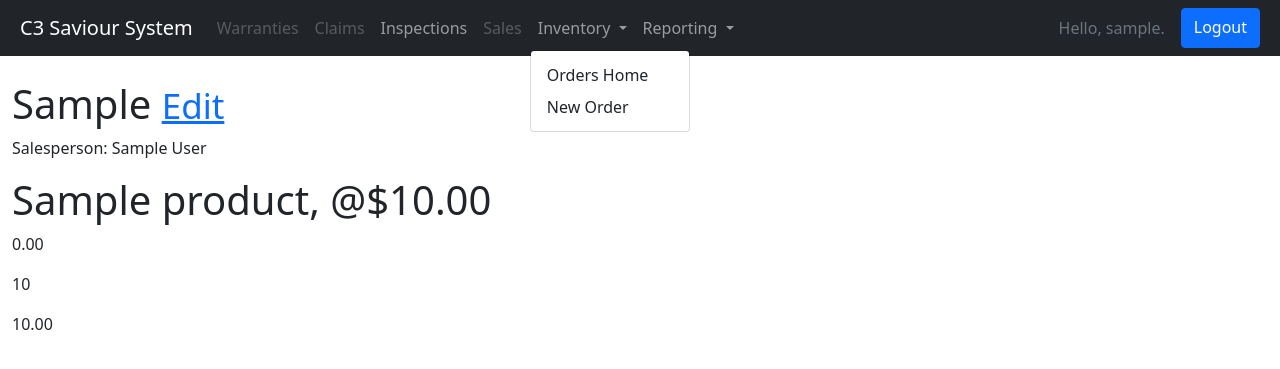
After one commit to diaz-michael/btm419-W22, a Django app: page /inventory/orders/1/ in a window 1280 px wide, after a click on "Inventory". The commit adds this page. Shown: the top 369 px of the page. Run offline with Django 4.2, Linux system fonts and the light colour scheme; a user stored in the database is signed in; tables that the repository leaves empty hold one stand-in row (values such as "Sample post"); some libraries are stand-ins or nearby versions.

Commit message:
Base Order System

```diff
--- a/background/models.py
+++ b/background/models.py
@@ -22,7 +22,7 @@ class Dealership(models.Model):
     province = models.CharField(max_length=200)
     country = models.CharField(max_length=200)
     def __str__(self):
-        return self.dealership
+        return self.dealership.title()
 
 class Employee(models.Model):
     first_name = models.CharField(max_length=200)
--- a/background/templates/background/base.html
+++ b/background/templates/background/base.html
@@ -5,6 +5,7 @@
     <title>{% block title %}C3 Saviour System{% endblock %}</title>
     <link rel="stylesheet" href="https://cdn.jsdelivr.net/npm/bootstrap@5.1.3/dist/css/bootstrap.min.css" integrity="sha384-1BmE4kWBq78iYhFldvKuhfTAU6auU8tT94WrHftjDbrCEXSU1oBoqyl2QvZ6jIW3" crossorigin="anonymous">
     <script src="https://cdn.jsdelivr.net/npm/bootstrap@5.1.3/dist/js/bootstrap.bundle.min.js" integrity="sha384-ka7Sk0Gln4gmtz2MlQnikT1wXgYsOg+OMhuP+IlRH9sENBO0LRn5q+8nbTov4+1p" crossorigin="anonymous"></script>
+    <script src="https://unpkg.com/htmx.org@1.7.0"></script>
 </head>
 <body>
 
@@ -28,8 +29,14 @@
           <li class="nav-item">
             <a class="nav-link disabled" href="{% url 'home'%}">Sales</a>
           </li>
-          <li class="nav-item">
-            <a class="nav-link" href="{% url 'home'%}">Inventory</a>
+          <li class="nav-item dropdown">
+            <a class="nav-link dropdown-toggle" id="navbarDropdown" role="button" data-bs-toggle="dropdown" aria-expanded="false">
+              Inventory
+            </a>
+            <ul class="dropdown-menu" aria-labelledby="navbarDropdown">
+              <a class="dropdown-item" href="{% url 'inventory:list' %}">Orders Home</a>
+              <a class="dropdown-item" href="{% url 'inventory:create' %}">New Order</a>
+            </ul>
           </li>
           <li class="nav-item dropdown">
             <a class="nav-link dropdown-toggle" id="navbarDropdown" role="button" data-bs-toggle="dropdown" aria-expanded="false">
--- a/c3prototype/settings.py
+++ b/c3prototype/settings.py
@@ -38,6 +38,7 @@ INSTALLED_APPS = [
     'django.contrib.sessions',
     'django.contrib.messages',
     'django.contrib.staticfiles',
+    'django_htmx',
 
     'background',
     'inspections',
@@ -55,6 +56,7 @@ MIDDLEWARE = [
     'django.contrib.auth.middleware.AuthenticationMiddleware',
     'django.contrib.messages.middleware.MessageMiddleware',
     'django.middleware.clickjacking.XFrameOptionsMiddleware',
+    'django_htmx.middleware.HtmxMiddleware',
 ]
 
 ROOT_URLCONF = 'c3prototype.urls'
--- a/c3prototype/urls.py
+++ b/c3prototype/urls.py
@@ -26,6 +26,7 @@ urlpatterns = [
     path('', include('background.urls')),
     path('', include("django.contrib.auth.urls")),
     path('reporting/', include('reporting.urls', namespace='reporting')),
+    path('inventory/orders/', include('inventory.urls')),
 ]
 urlpatterns += staticfiles_urlpatterns()
 urlpatterns += static(settings.MEDIA_URL, document_root=settings.MEDIA_ROOT)
--- a/inventory/models.py
+++ b/inventory/models.py
@@ -1,4 +1,5 @@
 from django.db import models
+from django.urls import reverse
 
 # Create your models here.
 class order_form(models.Model):
@@ -6,7 +7,16 @@ class order_form(models.Model):
     salespersonID = models.ForeignKey('background.employee', on_delete=models.PROTECT)
     date = models.DateTimeField(auto_now_add=True)
     def __str__(self):
-        return "#"+ str(self.id) + "| " + str(self.dealershipID) + " via: " + str(self.salespersonID)
+        return "#"+ str(self.id) + " | " + str(self.dealershipID).title() + " via: " + str(self.salespersonID)
+
+    def get_absolute_url(self):
+        return reverse("inventory:detail", kwargs={"id": self.id})
+
+    def get_edit_url(self):
+        return reverse("inventory:update", kwargs={"id": self.id})
+
+    def get_order_form_children(self):
+        return self.order_set.all()
 
 class order(models.Model):
     order_formID = models.ForeignKey(order_form, on_delete=models.PROTECT)
@@ -19,4 +29,7 @@ class order(models.Model):
         return self.id
 
     def __str__(self):
-        return "#"+ str(self.id) + "| " + str(self.productID)
+        return "#"+ str(self.id) + " | " + str(self.productID)
+
+    def get_absolute_url(self):
+        return self.order_formID.get_absolute_url()
--- /dev/null
+++ b/inventory/templates/inventory/detail.html
@@ -0,0 +1,17 @@
+<!-- https://github.com/codingforentrepreneurs/Try-Django-3.2 -->
+{% extends "background/base.html" %}
+
+
+{% block content %}
+
+<h1>{{ object.dealershipID }} {% if object.get_edit_url %}<small><a href='{{ object.get_edit_url }}'>Edit</a></small>{% endif %}</h1>
+<p>Salesperson: {{ object.salespersonID }}</p>
+
+{% for order in object.get_order_form_children %}
+<h1>{{ order.productID }}</h1>
+<p>{{ order.discount }}</p>
+<p>{{ order.quantity }}</p>
+<p>{{ order.price }}</p>
+{% endfor %}
+
+{% endblock content %}
--- a/inventory/urls.py
+++ b/inventory/urls.py
@@ -1,8 +1,19 @@
 from django.urls import path
 
-from . import views
-#Order_formListView
+from .views import (
+    order_form_list_view,
+    order_form_detail_view,
+    order_form_create_view,
+    order_form_update_view
 
-app_name = 'inventory'
+
+)
+
+app_name='inventory'
+
 urlpatterns = [
-	]
+    path("", order_form_list_view, name='list'),
+    path("create/", order_form_create_view, name='create'),
+    path("<int:id>/edit/", order_form_update_view, name='update'),
+    path("<int:id>/", order_form_detail_view, name='detail'),
+]
--- a/inventory/views.py
+++ b/inventory/views.py
@@ -1,3 +1,67 @@
-from django.shortcuts import render
+from django.contrib.auth.decorators import login_required
+from django.forms.models import modelformset_factory # model form for querysets
+from django.shortcuts import redirect, render, get_object_or_404
 
-# Create your views here.
+from .forms import order_formForm, orderForm
+from .models import order_form, order
+# CRUD -> Create Retrieve Update & Delete
+#via https://github.com/codingforentrepreneurs/Try-Django-3.2
+
+@login_required
+def order_form_list_view(request):
+    qs = order_form.objects.all()
+    context = {
+        "object_list": qs
+    }
+    return render(request, "inventory/list.html", context)
+
+
+@login_required
+def order_form_detail_view(request, id=None):
+    obj = get_object_or_404(order_form, id=id)
+    context = {
+        "object": obj
+    }
+    return render(request, "inventory/detail.html", context)
+
+
+
+@login_required
+def order_form_create_view(request):
+    form = order_formForm(request.POST or None)
+    context = {
+        "form": form
+    }
+    if form.is_valid():
+        obj = form.save(commit=False)
+        #obj.user = request.user
+        obj.save()
+        return redirect(obj.get_absolute_url())
+    return render(request, "inventory/create-update.html", context)
+
+@login_required
+def order_form_update_view(request, id=None):
+    obj = get_object_or_404(order_form, id=id)
+    form = order_formForm(request.POST or None, instance=obj)
+    # Formset = modelformset_factory(Model, form=ModelForm, extra=0)
+    orderFormset = modelformset_factory(order, form=orderForm, extra=0)
+    qs = obj.order_set.all() # []
+    formset = orderFormset(request.POST or None, queryset=qs)
+    context = {
+        "form": form,
+        "formset": formset,
+        "object": obj
+    }
+    if all([form.is_valid(), formset.is_valid()]):
+        parent = form.save(commit=False)
+        parent.save()
+        # formset.save()
+        for form in formset:
+            child = form.save(commit=False)
+            child.order_formID = parent
+            child.price = child.productID.price
+            child.save()
+        context['message'] = 'Data saved.'
+    if request.htmx:
+        return render(request, "inventory/partials/forms.html", context)
+    return render(request, "inventory/create-update.html", context)
--- a/requirements.txt
+++ b/requirements.txt
@@ -1,10 +1,13 @@
 asgiref==3.2.10
 dj-database-url==0.5.0
 Django==3.1.2
+django-autocomplete-light==3.9.4
 django-crispy-forms==1.14.0
+django-htmx==1.9.0
 gunicorn==20.0.4
 Pillow==9.0.1
 psycopg2==2.9.3
 pytz==2022.1
+six==1.16.0
 sqlparse==0.4.2
 whitenoise==5.2.0
```
Also changed, not shown: inventory/forms.py (added, +35 -0 lines), inventory/templates/inventory/create-update.html (added, +48 -0 lines), inventory/templates/inventory/list.html (added, +12 -0 lines), inventory/templates/inventory/partials/forms.html (added, +33 -0 lines).
